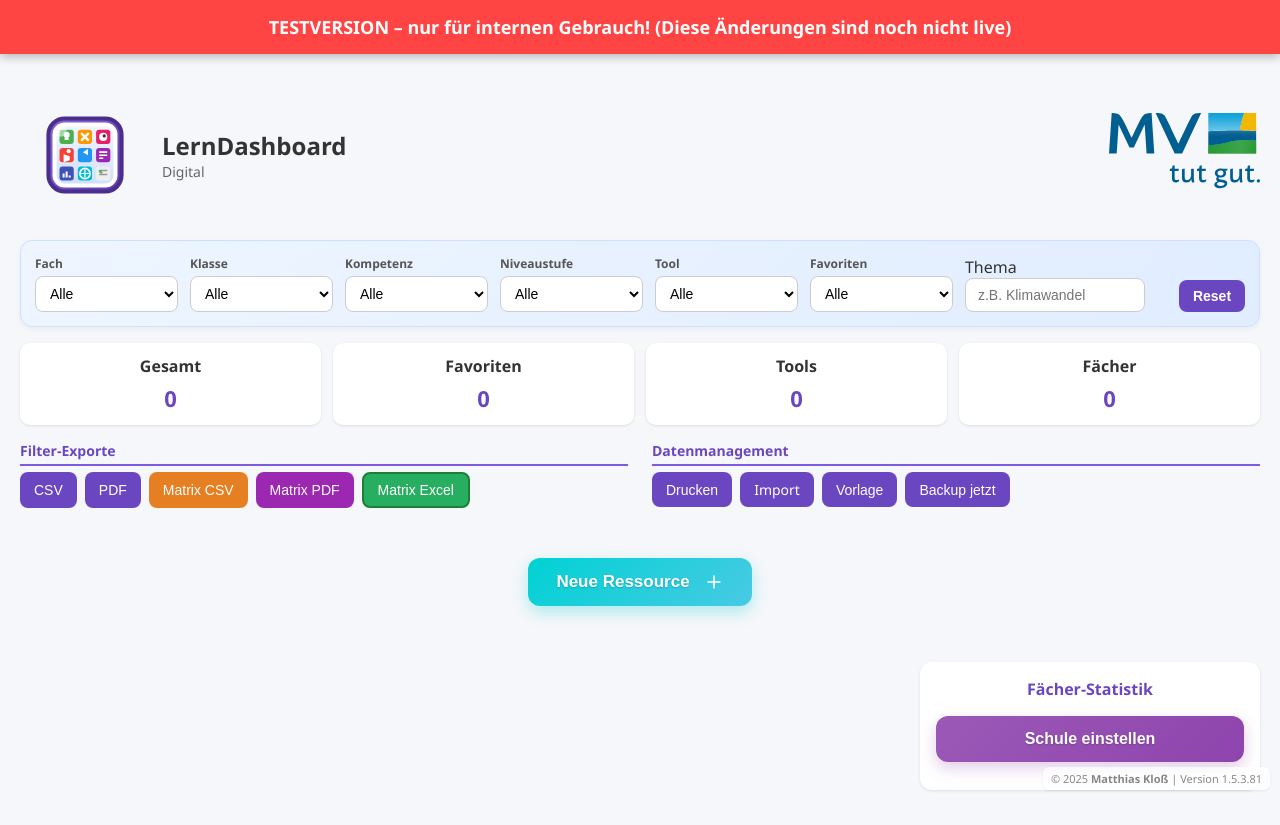
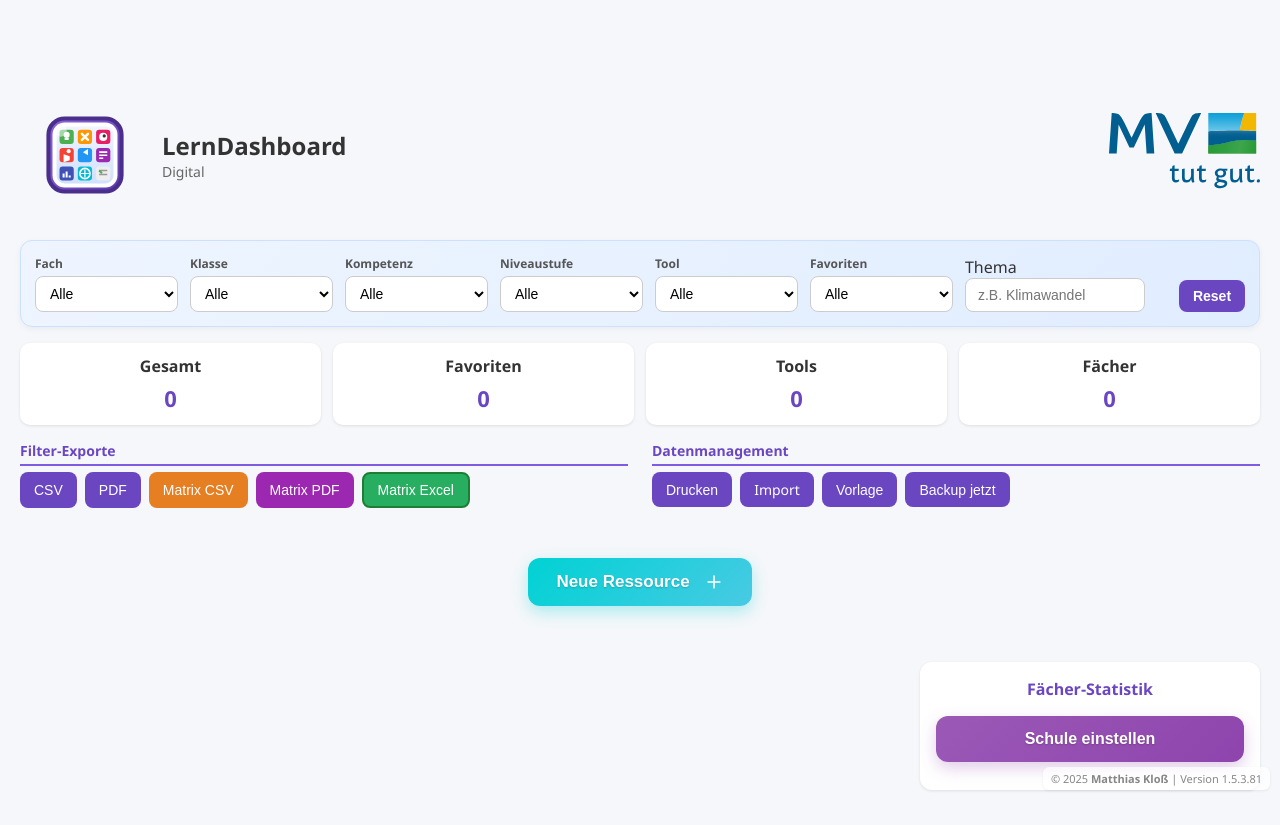
Before and after one commit to MatthiasKlossMPZ/lerndashboard, a plain HTML site: page index.html in a window 1280 px wide. Drawn offline with Linux system fonts and the light colour scheme.

Commit message:
Update index.html

```diff
--- a/index.html
+++ b/index.html
@@ -573,9 +573,6 @@
 <!-- DRUCK-FOOTER: Schulname (unsichtbar) -->
 <div id="printSchoolName" style="position: fixed; bottom: 0; left: 0; font-size: 9pt; color: #666; display: none;">
     Schule: <span id="printSchoolNameText"></span>
-</div>
-<div style="background: #ff4444; color: white; padding: 15px; text-align: center; font-weight: bold; font-size: 18px; position: fixed; top: 0; left: 0; width: 100%; z-index: 9999; box-shadow: 0 2px 10px rgba(0,0,0,0.3);">
-  TESTVERSION – nur für internen Gebrauch! (Diese Änderungen sind noch nicht live)
 </div>
 
 <!-- Kleiner Abstand, damit der Rest nicht unter dem Banner verschwindet -->
```
